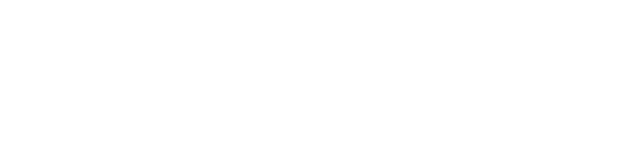
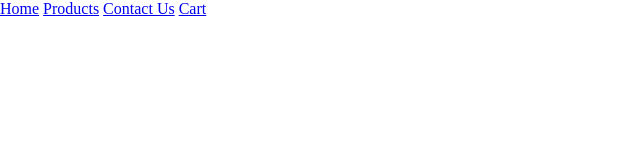
Before and after one commit to ZuhaibAbdi/Thing, a plain HTML site: page index.html in a window 1280 px wide. Shown: the whole page, without its empty margins (0-640 px from the left). Drawn offline with Linux system fonts and the light colour scheme.

Commit message:
Added text to navbar links and an active class

```diff
--- a/index.html
+++ b/index.html
@@ -13,10 +13,10 @@
   <div id="container">
     <nav id="navbar">
       <ul>
-        <li><a href="#"></a></li>
-        <li><a href="#"></a></li>
-        <li><a href="#"></a></li>
-        <li><a href="#"></a></li>
+        <li><a href="#" class="active">Home</a></li>
+        <li><a href="#">Products</a></li>
+        <li><a href="#">Contact Us</a></li>
+        <li><a href="#">Cart</a></li>
       </ul>
     </nav>
 
```
